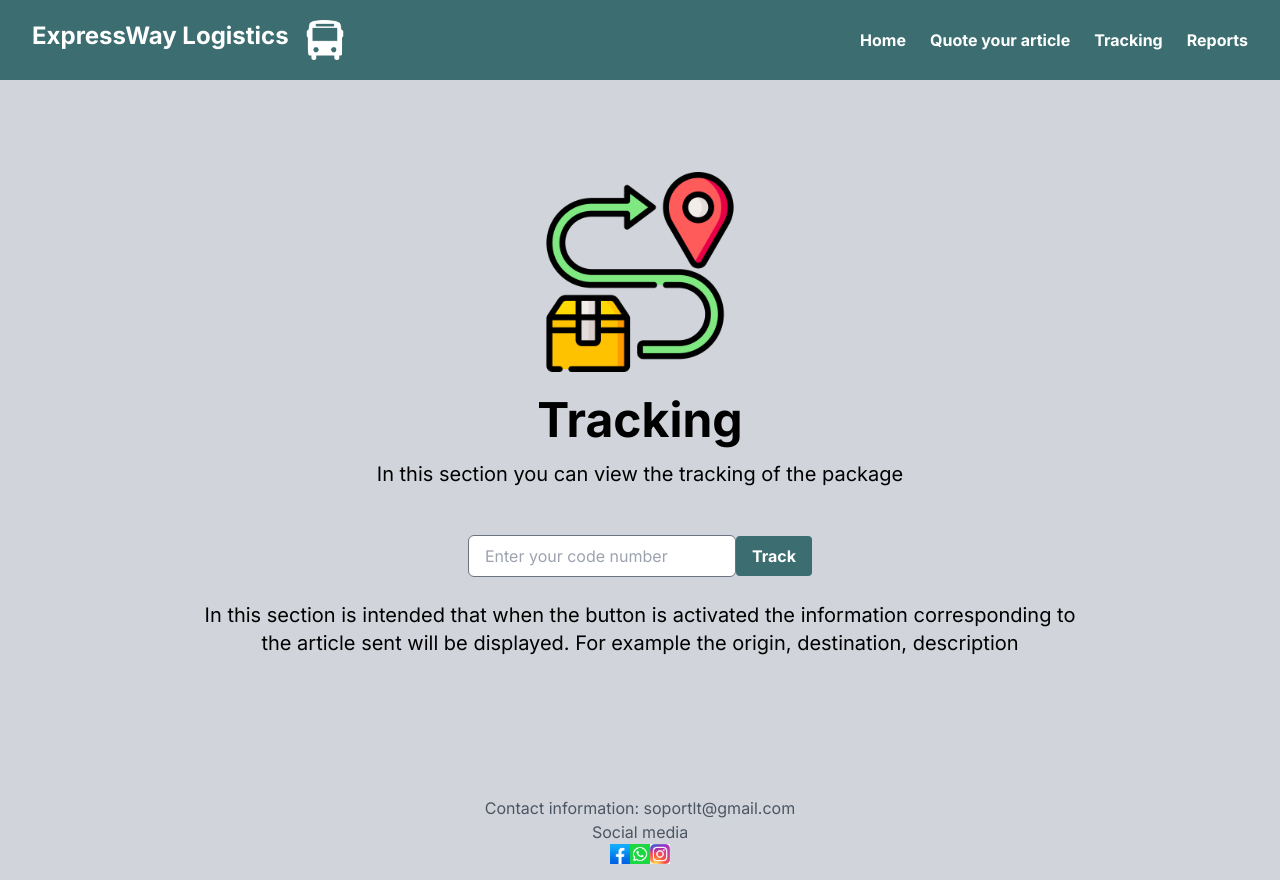
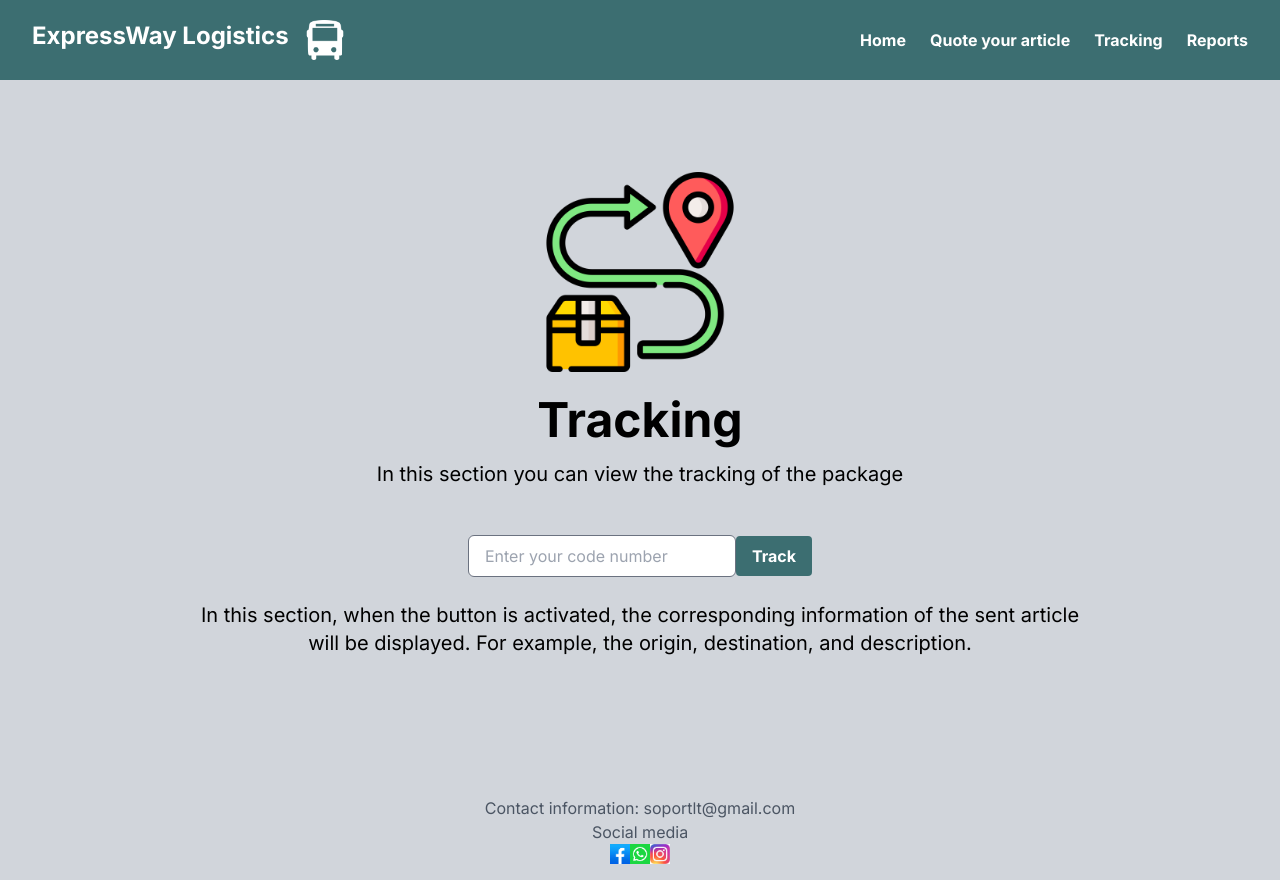
Before and after one commit to Kevstar9-1/Proyecto, a Next.js app: page /tracking in a window 1280 px wide. Built offline with nearby package versions, Linux system fonts and the light colour scheme.

Commit message:
mas cambios
mas cambios

```diff
--- a/src/app/firebase/receive.ts
+++ b/src/app/firebase/receive.ts
@@ -18,11 +18,11 @@ export const fetchFirebaseData = async () => {
   try {
     const querySnapshot = await getDocs(collection(db, "destinatario"));
     const data = querySnapshot.docs.map((doc) => ({
-      id: doc.id,
-      ...doc.data(),
+      id: doc.id,...doc.data(),
     }));
     console.log("Datos recibidos de Firebase:", data);
     return data;
+
   } catch (error) {
     console.error("Error al recibir datos de Firebase:", error);
   }
--- a/src/app/tracking/page.tsx
+++ b/src/app/tracking/page.tsx
@@ -3,11 +3,15 @@ import Footer from '../components/footer';
 import React, { useState } from 'react';
 import { getDatabase, ref, onValue } from 'firebase/database';
 
+interface TrackingData {
+  origin: string;
+  destination: string;
+  description: string;
+}
 
 const Home: React.FC = () => {
-
   const [trackingCode, setTrackingCode] = useState<string>('');
-  const [trackingData, setTrackingData] = useState<any>(null);
+  const [trackingData, setTrackingData] = useState<TrackingData | null>(null);
 
   const handleTrackButtonClick = () => {
     const db = getDatabase();
@@ -36,7 +40,6 @@ const Home: React.FC = () => {
           value={trackingCode}
           onChange={(e) => setTrackingCode(e.target.value)}
         />
-
         <button
           className="bg-custom-color hover:bg-custom-color-dark text-white font-bold py-2 px-4 rounded mt-4"
           style={{ backgroundColor: "#3c6e71" }}
@@ -44,25 +47,24 @@ const Home: React.FC = () => {
         >
           Track
         </button>
-
         <br />
         <br />
-        <div><p className="text-xl mb-8">In this section is intended that when the button is
-          activated the information corresponding to the article sent will be displayed.
-          For example the origin, destination, description</p></div>
+        <div>
+          <p className="text-xl mb-8">
+            In this section, when the button is activated, the corresponding information of the
+            sent article will be displayed. For example, the origin, destination, and description.
+          </p>
+        </div>
       </div>
-
       <div>
         {trackingData && (
           <>
             <p>Origin: {trackingData.origin}</p>
             <p>Destination: {trackingData.destination}</p>
             <p>Description: {trackingData.description}</p>
-            {/* Agrega aquí otros datos relacionados al seguimiento */}
           </>
         )}
       </div>
-
       <Footer />
     </div>
   );
```
